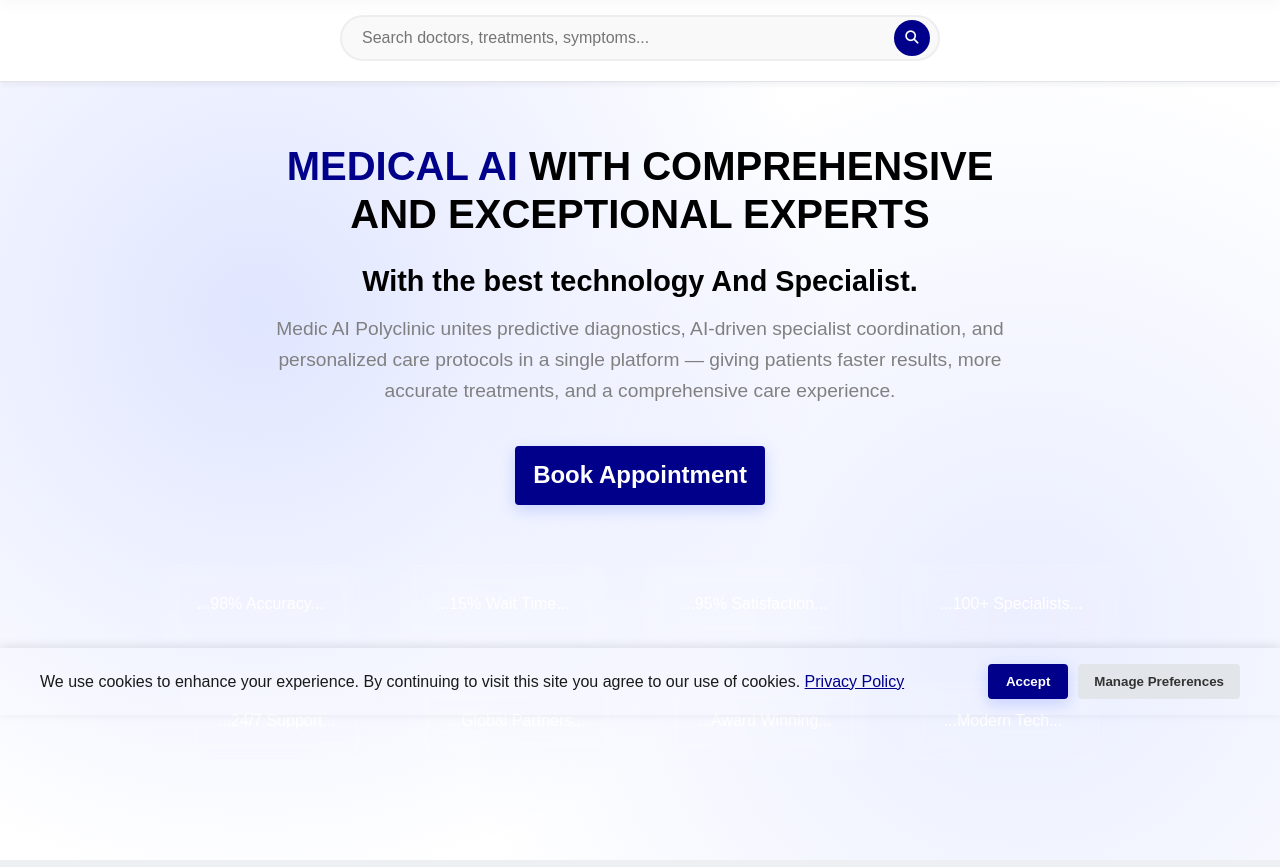
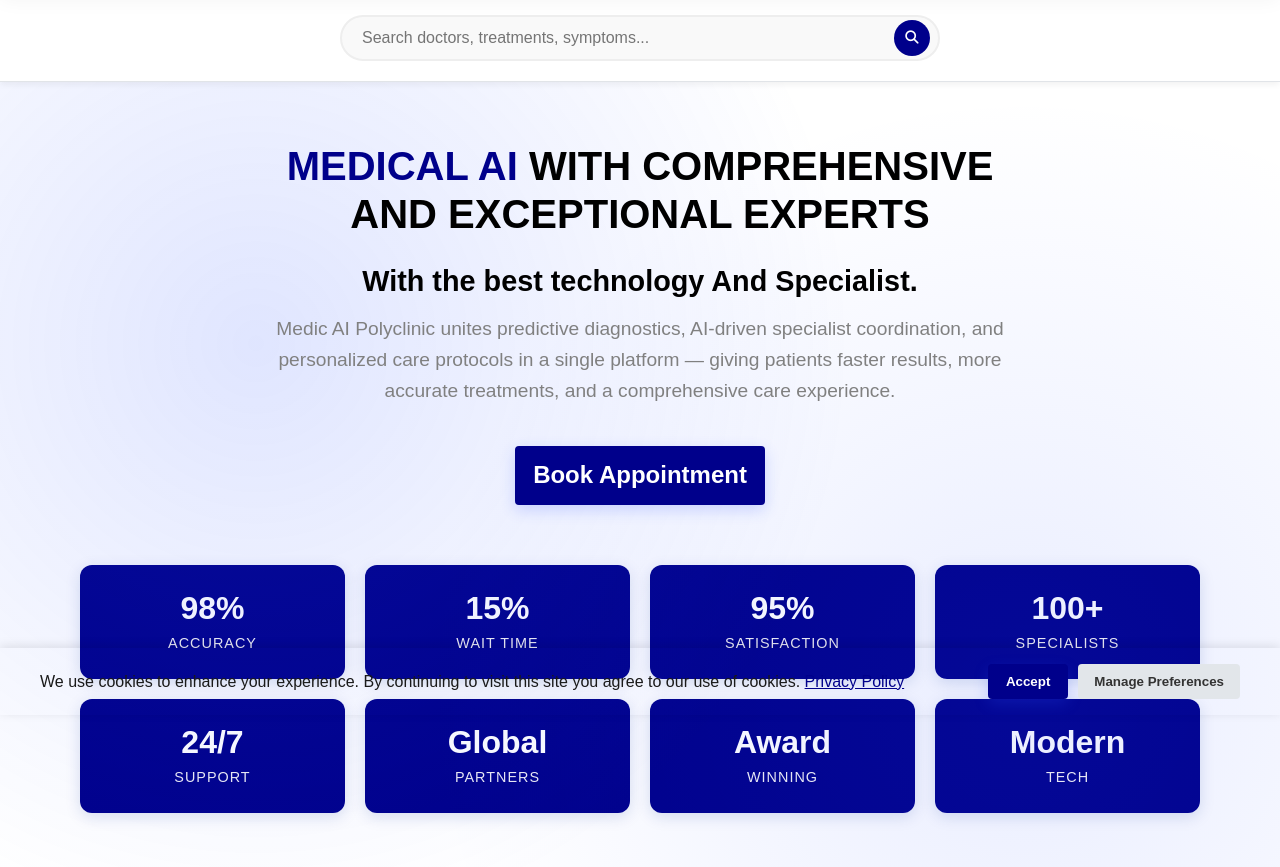
Before and after one commit to vanos0600/medicAi, a website: page index.html in a window 1280 px wide. Shown: the part 85-952 px from the top of the page. Drawn offline with Linux system fonts and the light colour scheme; a web font is replaced by a local one.

Commit message:
last improvement

```diff
--- a/index.html
+++ b/index.html
@@ -77,18 +77,41 @@
             </div>
         </div>
 
-       <div class="stats-container">
+      <div class="stats-container">
+    <div class="stat-item">
+        <span class="stat-number">98%</span>
+        <span class="stat-label">Accuracy</span>
+    </div>
+    <div class="stat-item">
+        <span class="stat-number">15%</span>
+        <span class="stat-label">Wait Time</span>
+    </div>
+    <div class="stat-item">
+        <span class="stat-number">95%</span>
+        <span class="stat-label">Satisfaction</span>
+    </div>
+    <div class="stat-item">
+        <span class="stat-number">100+</span>
+        <span class="stat-label">Specialists</span>
+    </div>
+    <div class="stat-item">
+        <span class="stat-number">24/7</span>
+        <span class="stat-label">Support</span>
+    </div>
+    <div class="stat-item">
+        <span class="stat-number">Global</span>
+        <span class="stat-label">Partners</span>
+    </div>
+    <div class="stat-item">
+        <span class="stat-number">Award</span>
+        <span class="stat-label">Winning</span>
+    </div>
+    <div class="stat-item">
+        <span class="stat-number">Modern</span>
+        <span class="stat-label">Tech</span>
+    </div>
+</div>
 
-       <div class="stat-item">...98% Accuracy...</div>
-       <div class="stat-item">...15% Wait Time...</div>
-       <div class="stat-item">...95% Satisfaction...</div>
-       <div class="stat-item">...100+ Specialists...</div>
-       <div class="stat-item">...24/7 Support...</div>
-       <div class="stat-item">...Global Partners...</div>
-       <div class="stat-item">...Award Winning...</div>
-       <div class="stat-item">...Modern Tech...</div>
-
-       </div>
     </div>
 </section>
 
--- a/style.css
+++ b/style.css
@@ -413,43 +413,79 @@ nav ul li a:hover::after {
             margin-top: 40px;
         }
 
+      /* Contenedor: Grid de 4 columnas para que queden 4 arriba y 4 abajo */
 .stats-container {
-            display: flex;
+    display: grid;
+    grid-template-columns: repeat(4, 1fr); /* 4 columnas iguales */
+    gap: 20px;
+    max-width: 1200px; /* Ancho máximo para que no se estiren demasiado */
+    margin: 40px auto; /* Centrado en la página */
+    padding: 0 20px;
+}
+
+/* La Tarjeta individual */
+.stat-item {
+    background-color: var(--primary);
+    color: white;
+    border-radius: 12px; /* Bordes más suaves */
+    padding: 1.5rem 1rem; /* Espacio interno equilibrado */
+    display: flex;
+    flex-direction: column; /* Uno debajo del otro */
     justify-content: center;
-            flex-wrap: wrap;
-            gap: 40px;
-            position: relative;
-            z-index: 1;
-        }
-
-        .stat-item {
-            background-color: rgba(255, 255, 255, 0.1);
-            backdrop-filter: blur(10px);
-            padding: 25px 35px;
-            border-radius: var(--radius);
+    align-items: center;
     text-align: center;
-            transition: var(--transition);
-            min-width: 180px;
-            border: 1px solid rgba(255, 255, 255, 0.1);
-        }
-
+    box-shadow: 0 4px 15px rgba(0, 50, 150, 0.15); /* Sombra azulada suave */
+    transition: transform 0.3s ease, box-shadow 0.3s ease;
+    height: 100%; /* Para que todas tengan la misma altura */
+}
+
+/* Efecto Hover */
 .stat-item:hover {
-            transform: translateY(-10px);
-            background-color: rgba(255, 255, 255, 0.15);
-            box-shadow: 0 15px 30px rgba(0, 0, 0, 0.2);
-        }
-
+    transform: translateY(-5px);
+    box-shadow: 0 8px 25px rgba(0, 50, 150, 0.25);
+}
+
+/* Estilo para el NÚMERO (Grande y negrita) */
 .stat-number {
-            font-size: 2.8rem;
-            font-weight: 700;
-            color: var(--primary);
-            margin-bottom: 10px;
-        }
-
+    font-size: 2rem; /* Tamaño grande */
+    font-weight: 800; /* Muy grueso */
+    line-height: 1.2;
+    margin-bottom: 5px; /* Separación con el texto */
+    display: block;
+}
+
+/* Estilo para la ETIQUETA (Pequeña y clara) */
 .stat-label {
-            font-size: 1rem;
-            color: var(--primary);
-            font-weight: 500;
+    font-size: 0.9rem;
+    font-weight: 400;
+    opacity: 0.9; /* Un poco transparente para dar jerarquía */
+    text-transform: uppercase; /* Opcional: letras mayúsculas se ven pro */
+    letter-spacing: 1px; /* Espacio entre letras */
+}
+
+/* RESPONSIVE: Adaptarse a móviles y tablets */
+
+/* Tablets (2 columnas) */
+@media (max-width: 992px) {
+    .stats-container {
+        grid-template-columns: repeat(2, 1fr);
+    }
+}
+
+/* Móviles (1 columna o grid de 2 pequeño) */
+@media (max-width: 576px) {
+    .stats-container {
+        grid-template-columns: repeat(2, 1fr); /* Mantenemos 2 para que no sea una lista eterna */
+        gap: 10px;
+    }
+
+    .stat-number {
+        font-size: 1.5rem;
+    }
+
+    .stat-label {
+        font-size: 0.75rem;
+    }
 }
 
         /* Section Styles */
```
Lines whose indentation alone changed are shown as unchanged.
